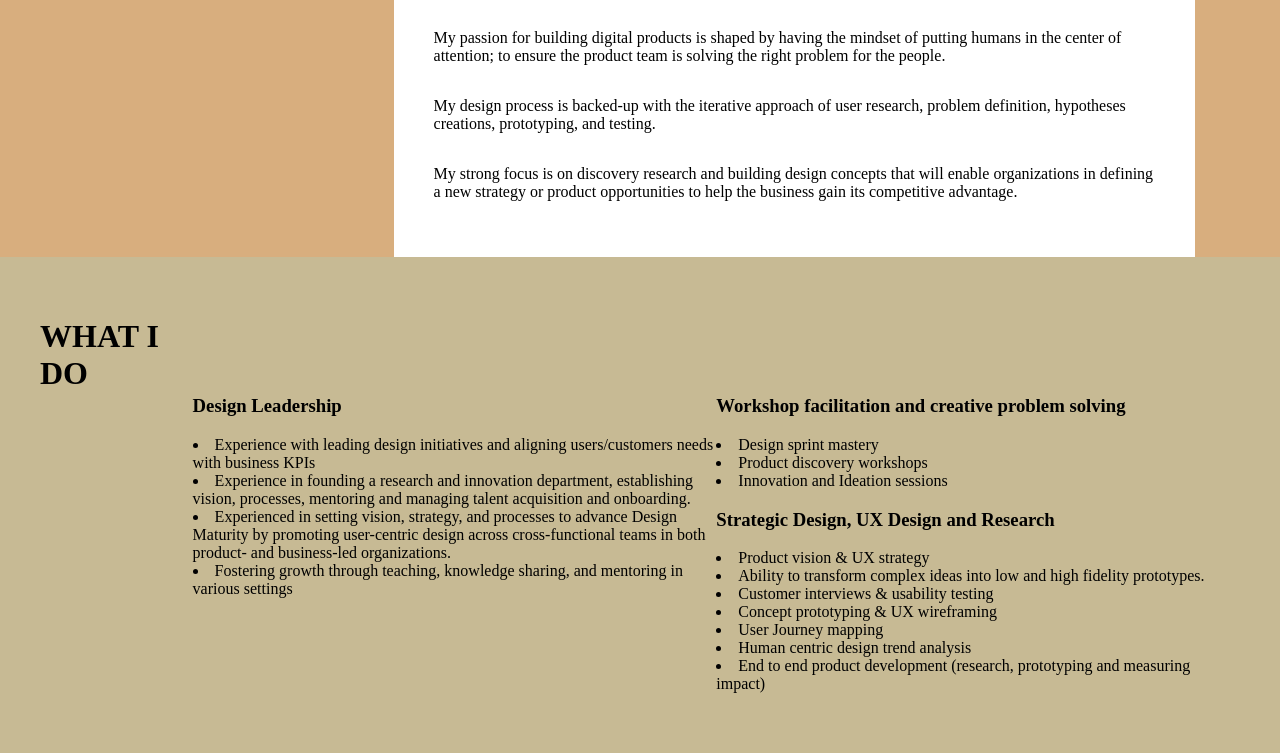
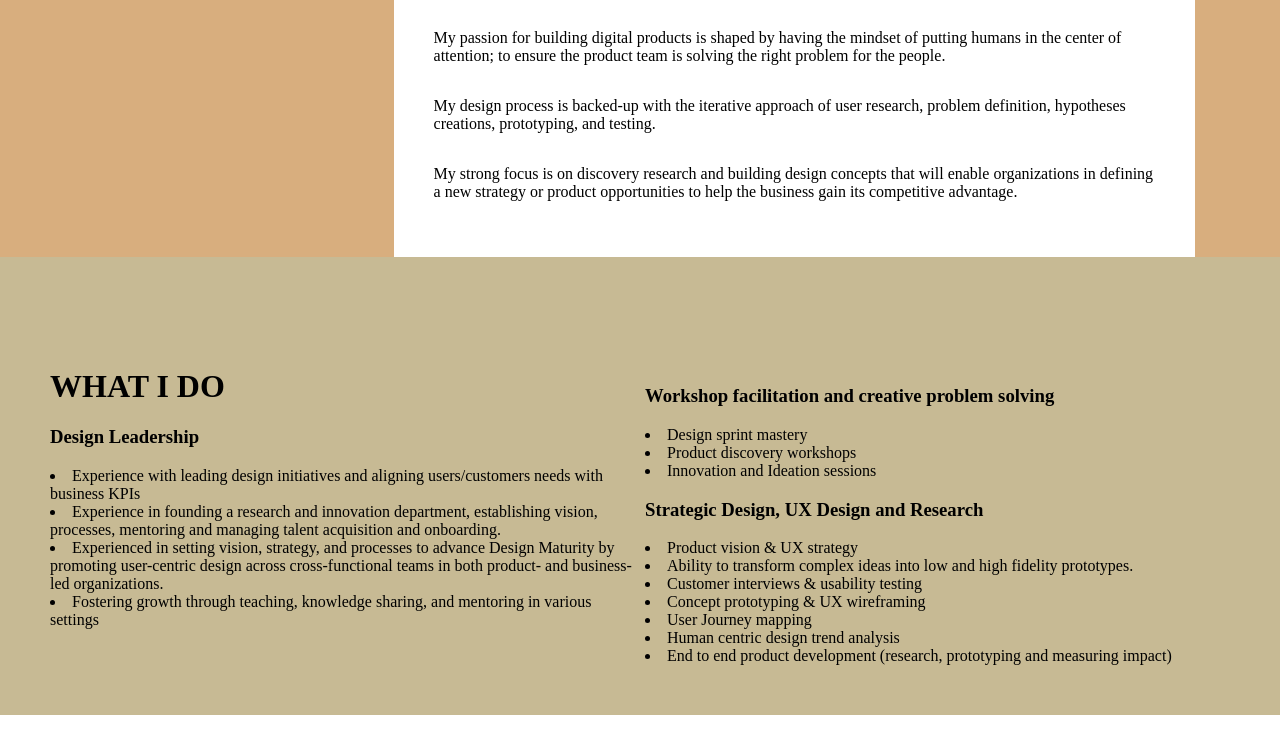
Before and after one commit to zaharani23/latihanawal, a plain HTML site: page index.html in a window 1280 px wide. Shown: the part 408-1161 px from the top of the page. After the commit the page ends 1123 px from the top, so only its background shows below. Drawn offline with Linux system fonts and the light colour scheme.

Commit message:
padding,susunan html

```diff
--- a/index.html
+++ b/index.html
@@ -33,8 +33,8 @@
     </div>
 
     <div class="elemeninti">
-        <h1>WHAT I DO</h1>
         <div class="elemen1">
+             <h1>WHAT I DO</h1>
             <h3>Design Leadership</h3>
             <nav>
                <li>Experience with leading design initiatives and aligning users/customers needs with business KPIs</li>
--- a/style.css
+++ b/style.css
@@ -49,8 +49,9 @@ body {
     display: flex;
     align-self: center;
     background-color: #c7ba94;
-    padding: 60px 40px;
+    padding: 50px;
     max-width: 1200px;
+    gap: 10px;
 }
 
 .elemeninti h1 {
```
